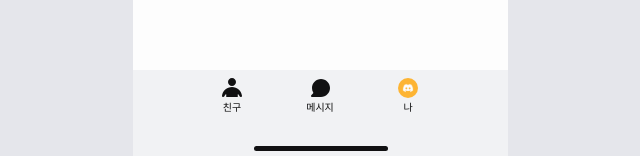
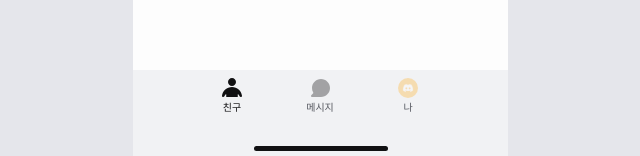
Before and after one commit to CEOS-Developers/react-messenger-19th, a React (Create React App) app: page / in a window 1280 px wide. Shown: the part 641-797 px from the top of the page, without its empty margins (320-960 px from the left). Built offline with nearby package versions, Linux system fonts and the light colour scheme; a web font is replaced by a local one.

Commit message:
Feat : make TabBar UI and routing

```diff
--- a/src/components/non-fixed/TabBar/TabBar.tsx
+++ b/src/components/non-fixed/TabBar/TabBar.tsx
@@ -1,6 +1,5 @@
 import TabIconContainer from '@components/non-fixed/TabBar/TabIconContainer';
 import BlankSpace from '@components/non-fixed/TabBar/BlankSpace';
-
 import styled from 'styled-components';
 
 const StyledTabBar = styled.footer`
--- a/src/components/non-fixed/TabBar/TabIconContainer.tsx
+++ b/src/components/non-fixed/TabBar/TabIconContainer.tsx
@@ -1,5 +1,11 @@
+import { useRecoilState } from 'recoil';
+import { userPageModeState } from '@context/state/atom';
+import { useNavigate } from 'react-router-dom';
 import styled from 'styled-components';
-// 이미지는 friend.svg, messageLarge.svg, discord24.svg를 사용
+
+interface userPageModeAtt {
+  userPageMode: boolean;
+}
 
 const StyledTabIconContainer = styled.div`
   flex-grow: 1;
@@ -16,35 +22,69 @@ const StyledIconContainer = styled.div`
   flex-direction: column;
   justify-content: flex-start;
   align-items: center;
+
+  &:hover {
+    cursor: pointer;
+  }
 `;
 
-const StyledImage = styled.img`
+const StyledImage = styled.img<userPageModeAtt>`
   width: 24px;
   height: 24px;
   margin-top: 6px;
+  opacity: ${(props) => (props.userPageMode === true ? 1 : 0.35)};
 `;
 
-const StyledTabSpan = styled.span`
+const StyledTabSpan = styled.span<userPageModeAtt>`
   font-size: 10px;
   font-weight: 500;
   line-height: 15px;
   margin-bottom: 10px;
+
+  color: ${(props) =>
+    props.userPageMode === true
+      ? props.theme.color.black
+      : props.theme.color.grayDark};
 `;
 
 export default function TabIconContainer() {
+  const [userPageMode, setUserPageMode] = useRecoilState(userPageModeState);
+  const navigate = useNavigate();
+
+  function handleNavigate(path: string) {
+    navigate(path);
+  }
+
   return (
     <StyledTabIconContainer>
-      <StyledIconContainer>
-        <StyledImage src="/images/friend.svg" />
-        <StyledTabSpan>친구</StyledTabSpan>
+      <StyledIconContainer onClick={() => handleNavigate('/')}>
+        <StyledImage
+          src="/images/friend.svg"
+          userPageMode={userPageMode === 'friends'}
+        />
+        <StyledTabSpan userPageMode={userPageMode === 'friends'}>
+          친구
+        </StyledTabSpan>
       </StyledIconContainer>
-      <StyledIconContainer>
-        <StyledImage src="/images/messageLarge.svg" />
-        <StyledTabSpan>메시지</StyledTabSpan>
+
+      <StyledIconContainer onClick={() => handleNavigate('/messages')}>
+        <StyledImage
+          src="/images/messageLarge.svg"
+          userPageMode={userPageMode === 'messages'}
+        />
+        <StyledTabSpan userPageMode={userPageMode === 'messages'}>
+          메시지
+        </StyledTabSpan>
       </StyledIconContainer>
-      <StyledIconContainer>
-        <StyledImage src="/images/discord24.svg" />
-        <StyledTabSpan>나</StyledTabSpan>
+
+      <StyledIconContainer onClick={() => handleNavigate('/profile')}>
+        <StyledImage
+          src="/images/discord24.svg"
+          userPageMode={userPageMode === 'profile'}
+        />
+        <StyledTabSpan userPageMode={userPageMode === 'profile'}>
+          나
+        </StyledTabSpan>
       </StyledIconContainer>
     </StyledTabIconContainer>
   );
--- a/src/context/state/atom.ts
+++ b/src/context/state/atom.ts
@@ -31,3 +31,9 @@ export const isMessageLikeButtonClickedState = atom({
   key: 'isMessageLikeButtonClicked',
   default: false,
 });
+
+//유저가 '/'에 있으면 friends고, '/messages'에 있으면 messages, '/chat'에 있으면 chat, '/profile에 있으면' profile임
+export const userPageModeState = atom({
+  key: 'userPageMode',
+  default: 'friends', // 추후에 랜딩 페이지가 생기면 그냥 ''이 될 것임
+});
```
